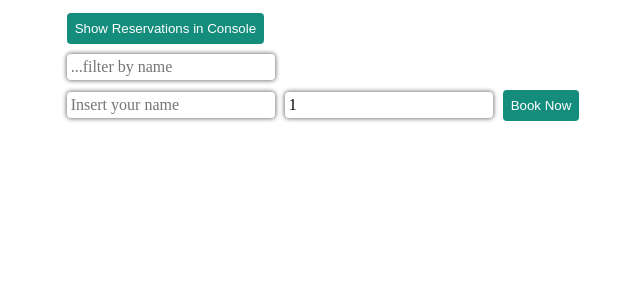
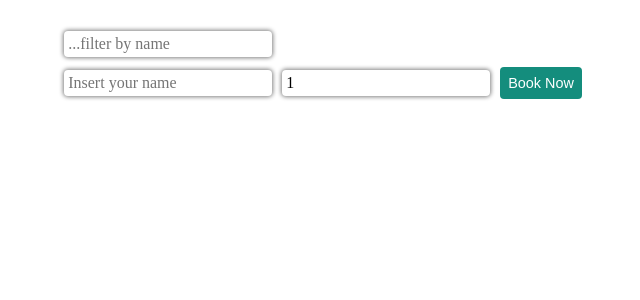
Before and after one commit to sergiogalici/sh-react-exercise-1-last, a React (Create React App) app: page / in a window 1280 px wide. Shown: the top 300 px of the page, without its empty margins (317-957 px from the left). Built offline with nearby package versions, Linux system fonts and the light colour scheme.

Commit message:
2 files modified

```diff
--- a/App.tsx
+++ b/App.tsx
@@ -24,12 +24,12 @@ const ResComponent = ({
 }: ResCompProps) => {
   const [updatedGuests, setUpdatedGuests] = React.useState<number>(numOfGuests);
   return (
-    <div key={id}>
-      <input type="text" value={name} />
+    <div>
+      <input type="text" value={name} disabled />
       <input
         type="number"
         min="1"
-        defaultValue={numOfGuests}
+        value={updatedGuests}
         onChange={(e) => setUpdatedGuests(Number(e.target.value))}
       />
       <button onClick={() => handleSave(id, updatedGuests)}>Save</button>
@@ -67,7 +67,12 @@ export default function App() {
     if (!reservation.name.length) {
       return;
     }
-    if (reservations.find((res) => res.name === reservation.name)) {
+    if (
+      reservations.find(
+        (res) =>
+          res.name.toLocaleLowerCase() === reservation.name.toLocaleLowerCase()
+      )
+    ) {
       window.alert('Name already in use!');
       setReservation(baseReservation);
       return;
@@ -91,19 +96,26 @@ export default function App() {
     );
   };
 
+  const filteredReservations = searchName
+    ? reservations.filter((res) =>
+        res.name.toLowerCase().includes(searchName.toLowerCase())
+      )
+    : reservations;
+
   return (
     <div>
-      <button
+      {/* <button
         onClick={() =>
           console.log('reservations: ', JSON.stringify(reservations))
         }
       >
         Show Reservations in Console
-      </button>
+      </button> */}
       <br></br>
       <div>
         <input
           placeholder="...filter by name"
+          value={searchName}
           onChange={(e) => setSearchName(e.target.value)}
         />
       </div>
@@ -121,22 +133,9 @@ export default function App() {
         onChange={handleNumOfGuestsChange}
       />
       <button onClick={handleBookNow}>Book Now</button>
-      {searchName.length
-        ? reservations
-            .filter((res) =>
-              res.name.toLowerCase().includes(searchName.toLowerCase())
-            )
-            .map((res) => (
+      {filteredReservations.map((res) => (
         <ResComponent
-                id={res.id}
-                name={res.name}
-                numOfGuests={res.numOfGuests}
-                handleSave={handleSave}
-                handleDelete={handleDelete}
-              />
-            ))
-        : reservations.map((res) => (
-            <ResComponent
+          key={res.id}
           id={res.id}
           name={res.name}
           numOfGuests={res.numOfGuests}
--- a/style.css
+++ b/style.css
@@ -34,7 +34,8 @@ button {
   cursor: pointer;
   transition: 0.115s ease-in-out;
   color: white;
-  font-weight: 400;
+  font-size: 0.9rem;
+  font-weight: 500;
 }
 
 button:hover {
```
Lines whose indentation alone changed are shown as unchanged.
